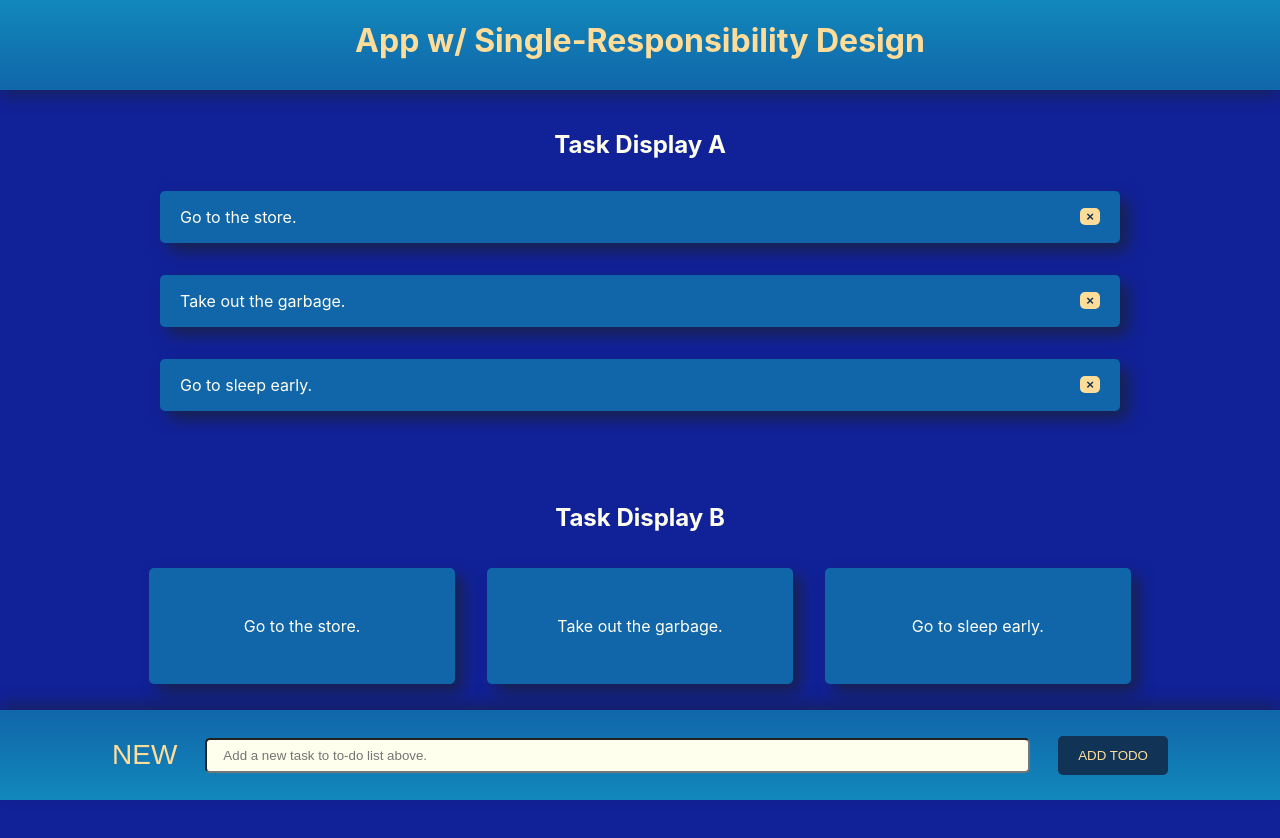
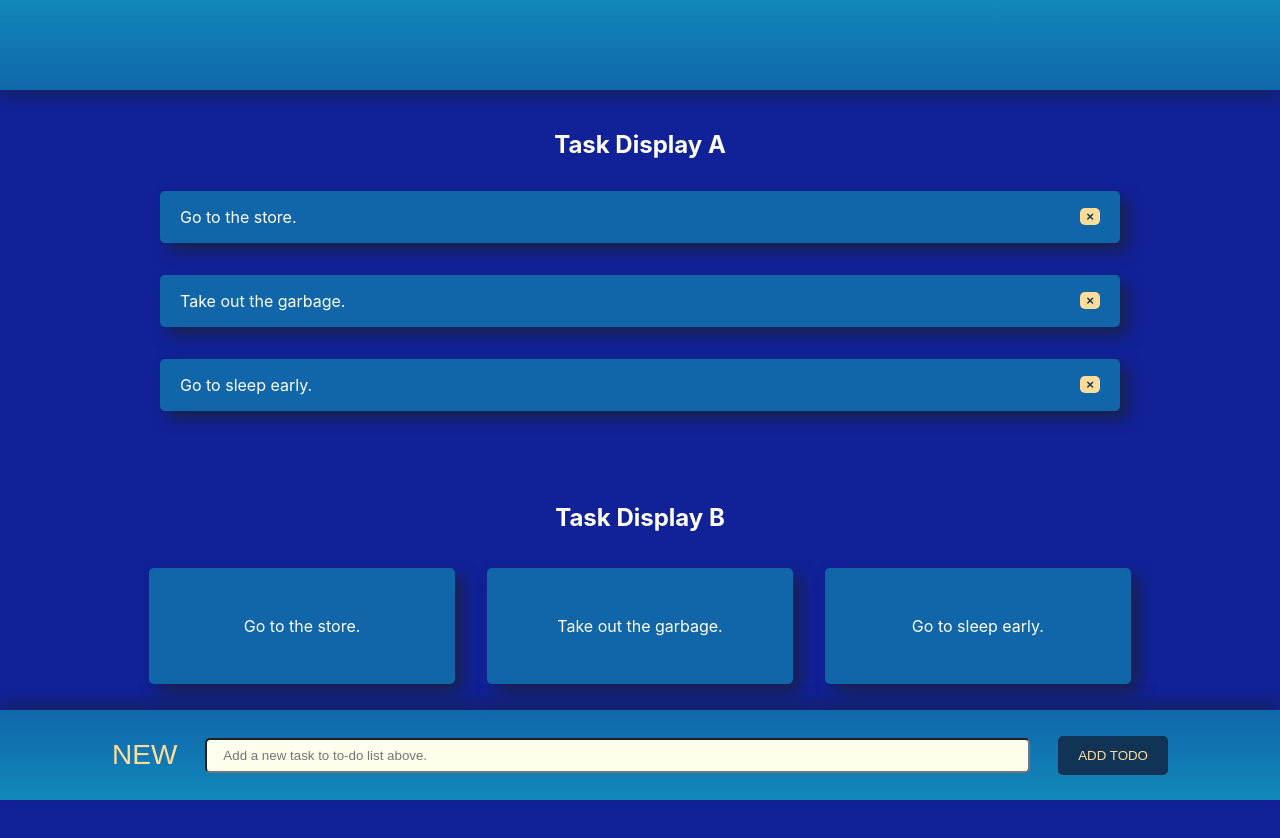
Before and after one commit to franaragm/ng-solid-design, an Angular app: page / in a window 1280 px wide. Shown: the top 838 px of the page. Built offline with nearby package versions, Linux system fonts and the light colour scheme.

Commit message:
Add string interpolation along `title` property.

```diff
--- a/src/app/02-single-responsibility/components/header/header.component.html
+++ b/src/app/02-single-responsibility/components/header/header.component.html
@@ -1,5 +1,5 @@
 <header class="header">
   <div class="container flex flex--jc-c">
-    <h1>App w/ Single-Responsibility Design</h1>
+    <h1>{{ title }}</h1>
   </div>
 </header>
```
